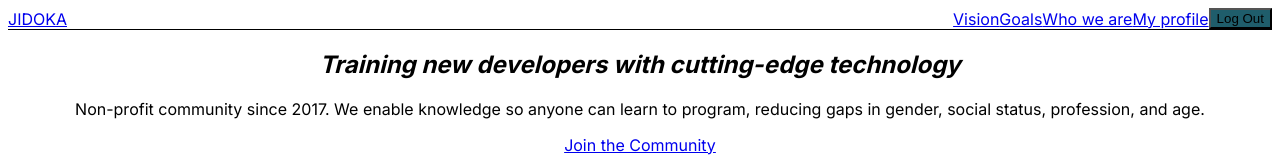
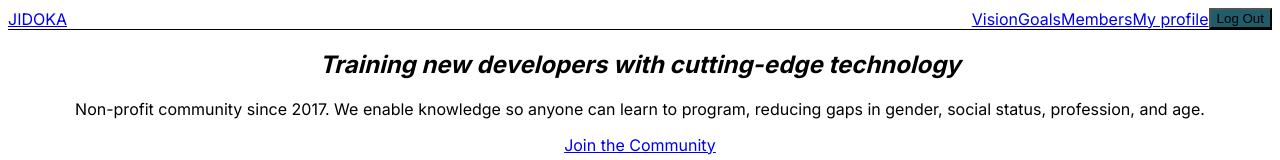
Before and after one commit to JidokaCommunity/jidokafront, a Next.js app: page / in a window 1280 px wide. Shown: the top 160 px of the page. Built offline with nearby package versions, Linux system fonts and the light colour scheme.

Commit message:
#107 se cambia la pestaña del navbar Who we are, por Members. Members ahora apunta a la ruta /members

```diff
--- a/app/components/Navbar.tsx
+++ b/app/components/Navbar.tsx
@@ -15,8 +15,8 @@ const Navbar: FC = () => {
           <Link href="/goals" legacyBehavior>
             <a className="hover:underline">Goals</a>
           </Link>
-          <Link href="#" legacyBehavior>
-            <a className="hover:underline">Who we are</a>
+          <Link href="/members" legacyBehavior>
+            <a className="hover:underline">Members</a>
           </Link>
           <Link href="#" legacyBehavior>
             <a className="hover:underline">My profile</a>
```
